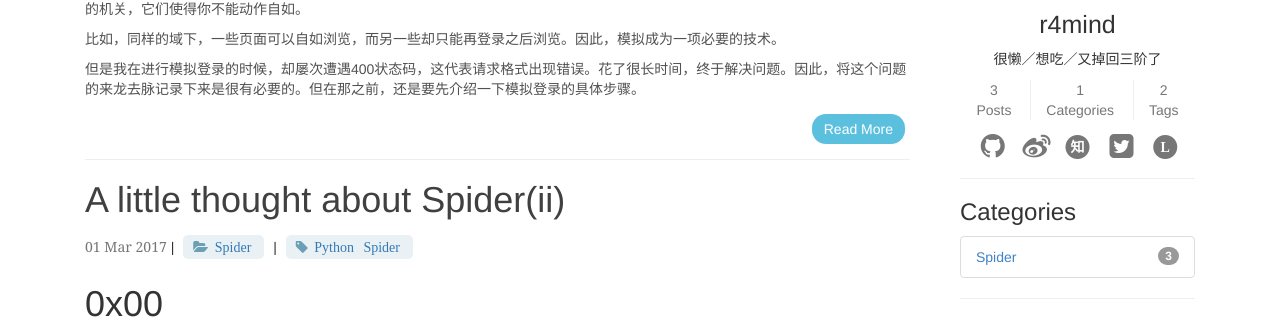
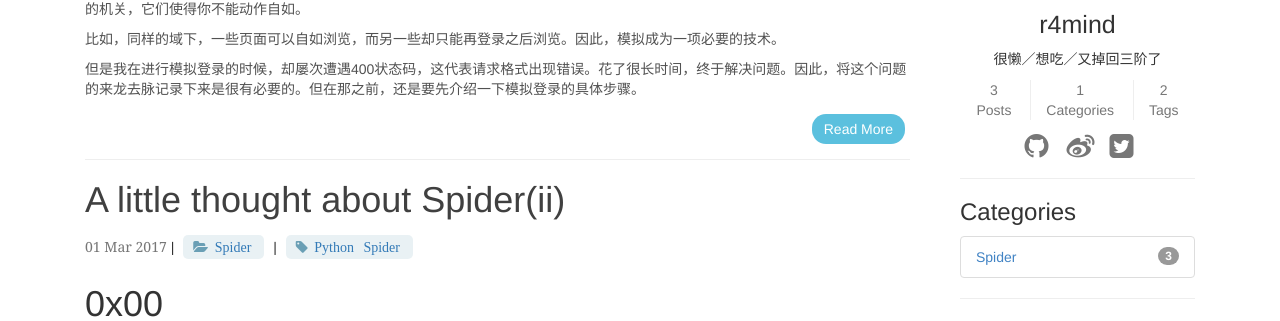
Before and after one commit to Songcoming/haha, a Jekyll site: the page built from index.html, in a window 1280 px wide. Shown: the part 296-617 px from the top of the page. Built offline with Jekyll 4.4.1, drawn with Linux system fonts in a browser that asks for light colours; the list of posts is cut into pages by our own code.

Commit message:
Update sidebar_main.html

```diff
--- a/_includes/sidebar_main.html
+++ b/_includes/sidebar_main.html
@@ -36,9 +36,7 @@
   <div class="social-icons">
     <a href="{{ site.social_media.github_url }}" class="btn" title="Github" target="_blank"><i class="fa fa-fw fa-github fa-2x" aria-hidden="true"></i></a>
     <a href="{{ site.social_media.weibo_url }}" class="btn" title="Weibo" target="_blank"><i class="fa fa-fw fa-weibo fa-2x" aria-hidden="true"></i></a>
-    <a href="{{ site.social_media.zhihu_url }}" class="btn" title="Zhihu" target="_blank"><span class="fa-stack fa-lg"><i class="fa fa-circle fa-stack-2x"></i><i class="fa fa-stack-1x fa-inverse"><strong>知</strong></i></span></a>
     <a href="{{ site.social_media.twitter_url }}" class="btn" title="Twitter" target="_blank"><i class="fa fa-twitter-square fa-2x" aria-hidden="true"></i></a>
-    <a href="{{ site.social_media.lofter_url }}" class="btn" title="Lofter" target="_blank"><span class="fa-stack fa-lg"><i class="fa fa-circle fa-stack-2x"></i><i class="fa fa-stack-1x fa-inverse"><strong>L</strong></i></span></a>
   </div>
 
   <hr />
```
